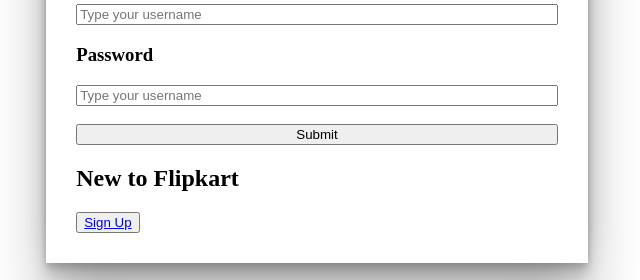
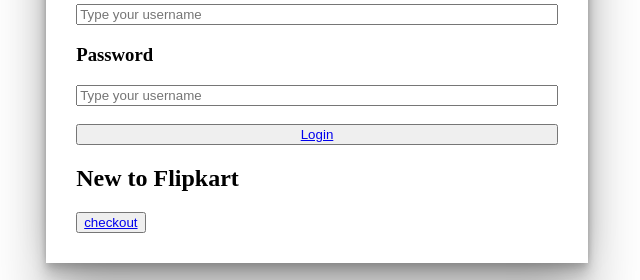
Before and after one commit to thepreetam97/Flipkart, a plain HTML site: page login.html in a window 1280 px wide. Shown: the part 356-636 px from the top of the page, 634-1274 px from the left. Drawn offline with Linux system fonts and the light colour scheme.

Commit message:
semifinal

```diff
--- a/login.html
+++ b/login.html
@@ -179,14 +179,16 @@
     </h3>
     <input type="password" placeholder="Type your username">
     <br>
-    <input type="submit">
+    <button type="submit">
+        <a href="checkout.html">Login</a>
+    </button>
     <!-- <button type="submit">LOGIN</button> -->
    </div>
     <h2>
         New to Flipkart
     </h2>
     <button>
-        <a href="./signup.html">Sign Up</a>
+        <a href="./signup.html">checkout</a>
     </button>
             </div>
         </div>
```
Also changed, not shown: cart.html (+2 -2 lines), payment.html (+1 -1 lines).
